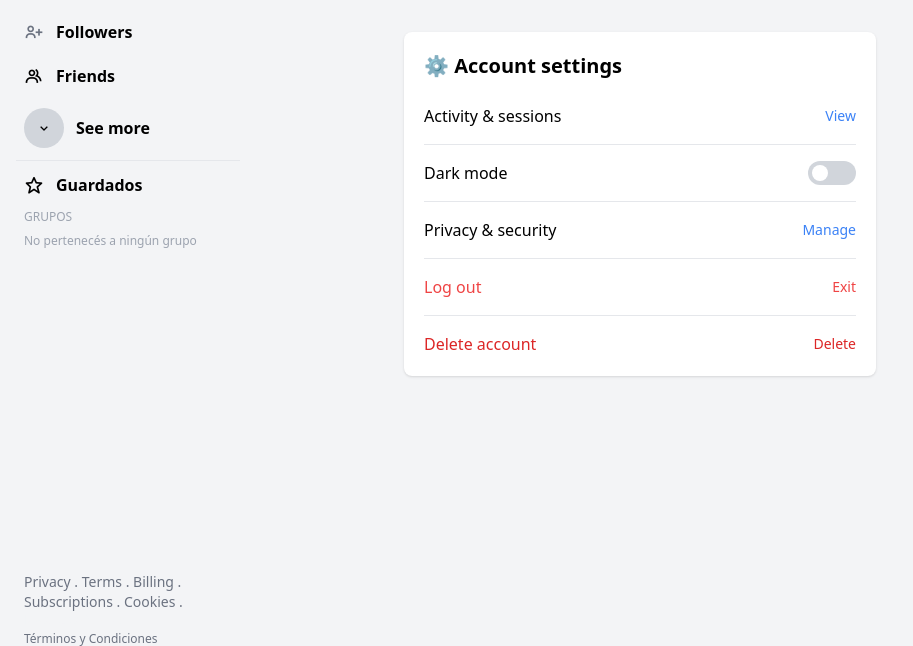
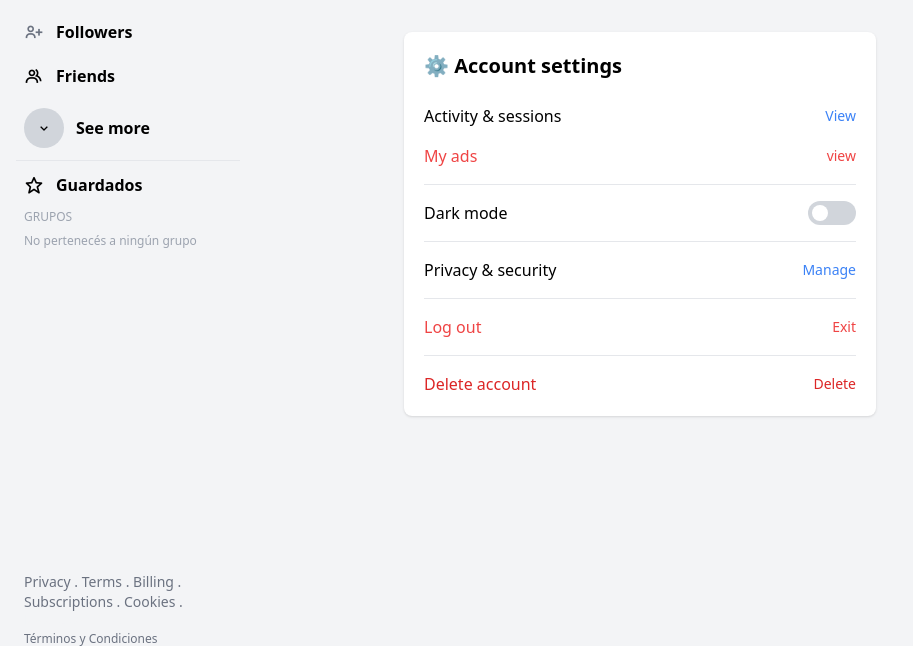
Before and after one commit to Tomi2107/base_net, a Django app: page /settings/ in a window 1280 px wide. Shown: the part 128-774 px from the top of the page, without its empty margins (0-913 px from the left). Run offline with Django 3.2, Linux system fonts and the light colour scheme.

Commit message:
settings my_ads

```diff
--- a/templates/account/account_settings.html
+++ b/templates/account/account_settings.html
@@ -36,6 +36,16 @@
                 <a href="#"
                    class="text-sm text-blue-500 hover:underline">
                     View
+                </a>
+            </li>
+            <!-- Ads -->
+            <li class="flex items-center justify-between">
+                <span class="font-medium text-red-500">
+                    My ads
+                </span>
+                <a href="{% url 'ads:my_ads' %}"
+                   class="text-sm text-red-500 hover:underline">
+                    view
                 </a>
             </li>
 
```
